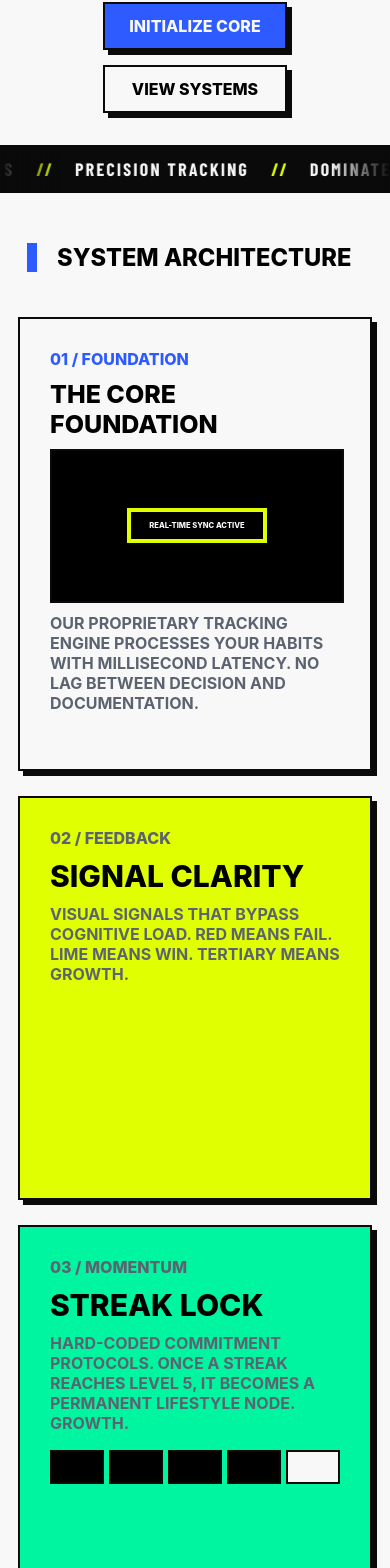
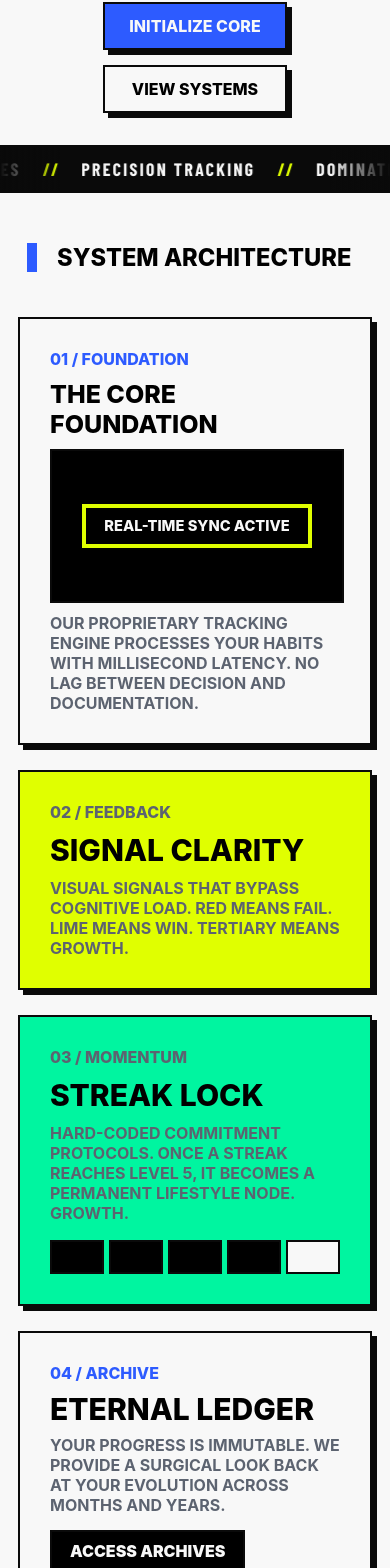
Before and after one commit to ayushman-c/HabitTracker, a React app in the folder frontend/: page / in a window 390 px wide. Shown: the part 431-1999 px from the top of the page. Built offline with nearby package versions, Linux system fonts and the light colour scheme; the HTML template or start-up script is replaced by a standard one; a web font is replaced by a local one.

Commit message:
UI changes

```diff
--- a/frontend/src/components/LandingPageC/SystemArchitecture.css
+++ b/frontend/src/components/LandingPageC/SystemArchitecture.css
@@ -15,9 +15,6 @@
   padding-left: 25px;
 }
 
-.sysarc-boxes {
-
-}
 
 .box-row-1 {
   display: flex;
@@ -278,9 +275,6 @@
   padding-left: 20px;
 }
 
-.sysarc-boxes {
-
-}
 
 .box-row-1 {
   display: flex;
@@ -295,11 +289,16 @@
   background-color: var(--neutral);
   width: 100%;
   max-width: 100%;
-  height: 450px;
+  height: fit-content;
   border: var(--border);
   box-shadow: var(--shadow);
 
 }
+
+.box-label{
+  font-size: 3.77vw;
+}
+
 .box-big-heading{
   font-size: 25px;
 }
@@ -308,7 +307,7 @@
   background-color: var(--secondary);
   width: 100%;
   max-width: 100%;
-  height: 400px;
+  height: fit-content;
     border: var(--border);
     box-shadow: var(--shadow);
 
@@ -328,19 +327,27 @@
   background-color: var(--tertiary);
   width: 100%;
   max-width: 100%;
-  height: 400px;
+  height: fit-content;
     border: var(--border);
     box-shadow: var(--shadow);
 
 }
 
+  .lists{
+    display: none;
+  }
+
 .box-4 {
     background-color: var(--neutral);
-    height: 400px;
+  height: fit-content;
     border: var(--border);
     box-shadow: var(--shadow);
 
   width: 100%;
   max-width: 100%;
 }
+
+  .box-4-button{
+    margin-top: 7px;
+  }
 }
```
